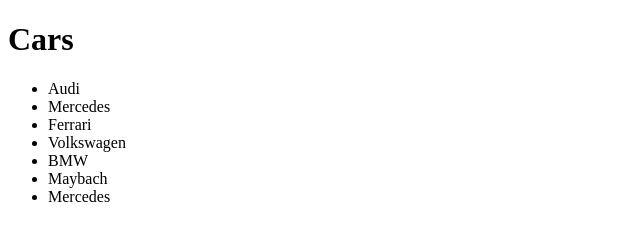
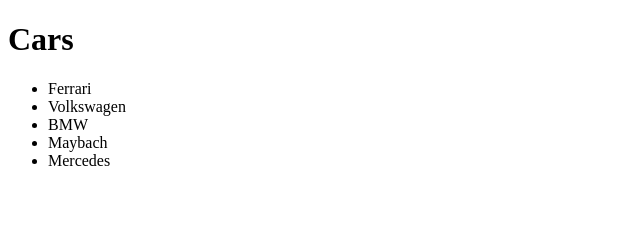
Before and after one commit to DenisTransfer/T138, a plain HTML site: page index.html in a window 1280 px wide. Shown: the whole page, without its empty margins (0-640 px from the left). Drawn offline with Linux system fonts and the light colour scheme.

Commit message:
Update index.html

```diff
--- a/index.html
+++ b/index.html
@@ -8,8 +8,6 @@
 <body>
     <h1>Cars</h1>
     <ul>
-        <li>Audi</li>
-        <li>Mercedes</li>
         <li>Ferrari</li>
         <li>Volkswagen</li>
         <li>BMW</li>
```
